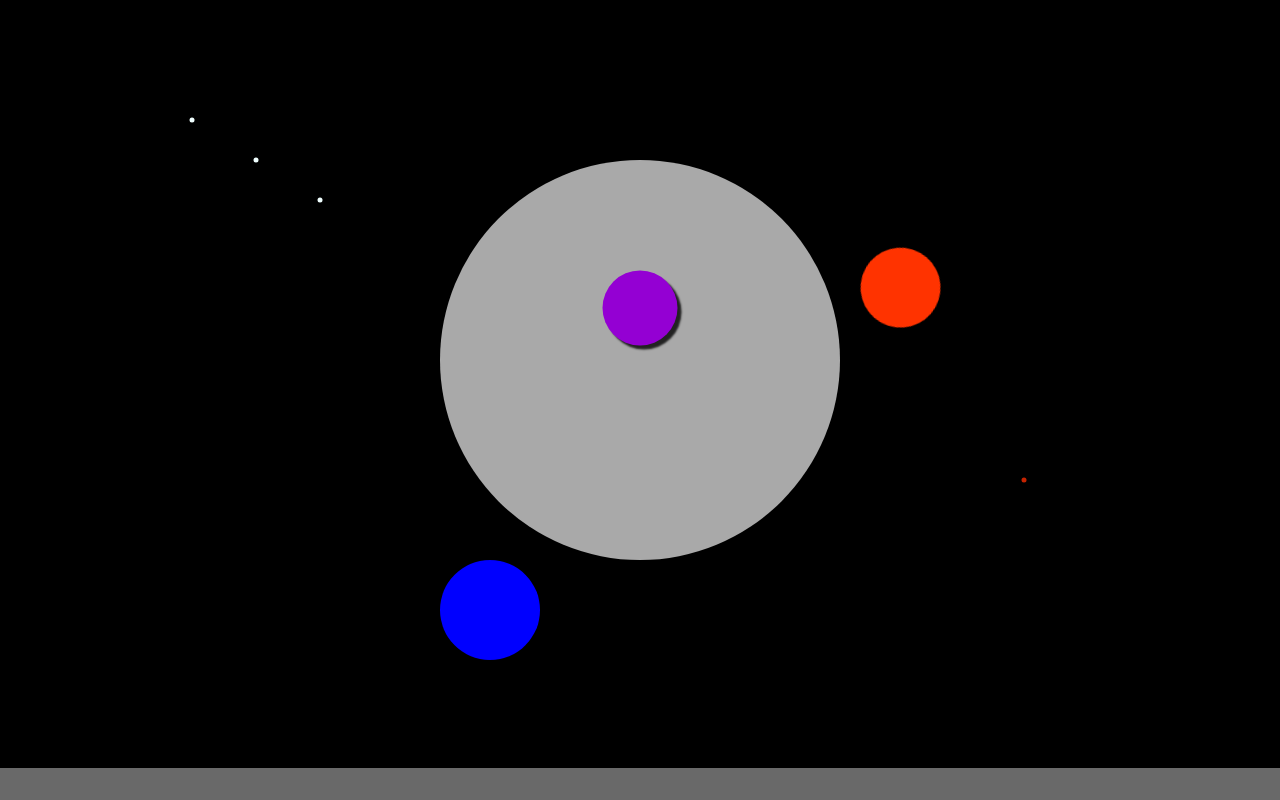
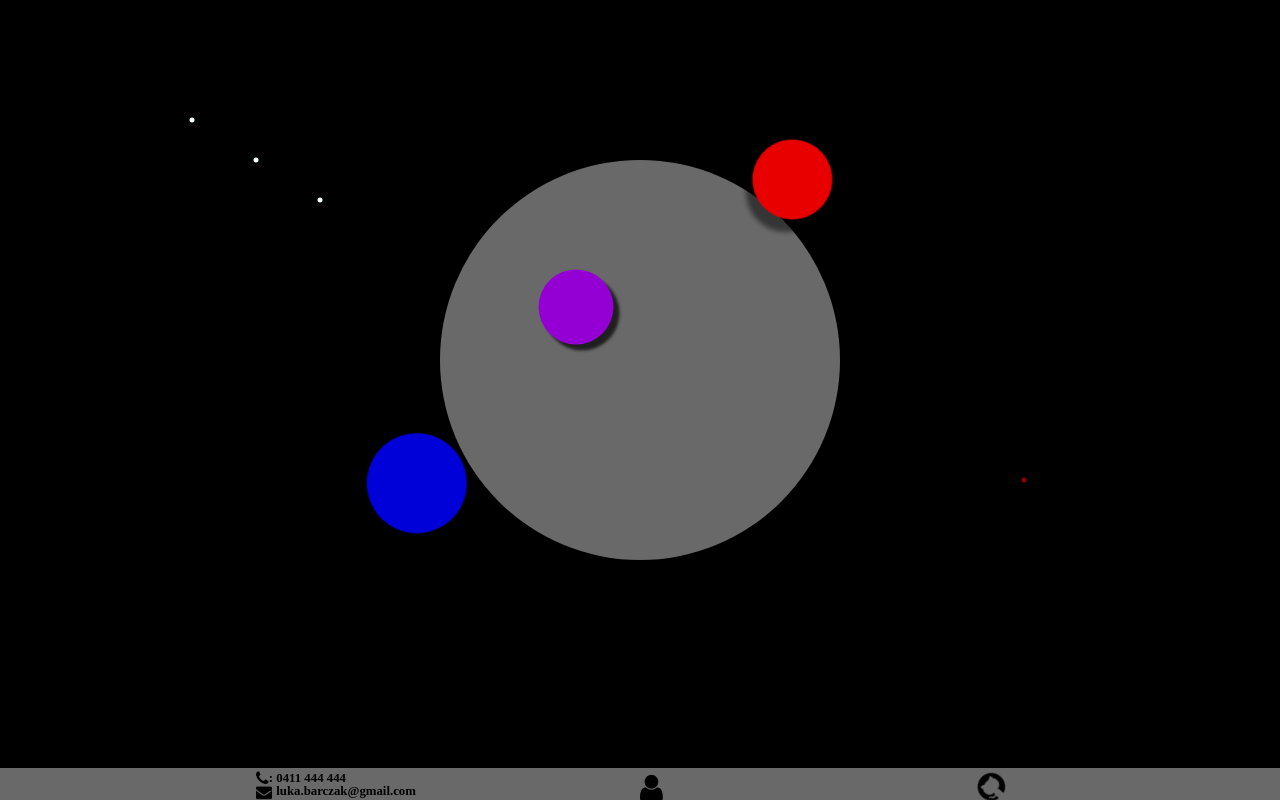
Before and after one commit to b4ry/WebClient, an Angular app: page / in a window 1280 px wide. Built offline with nearby package versions, Linux system fonts and the light colour scheme.

Commit message:
- implemented footer content and its logic - css

```diff
--- a/src/app/app.component.css
+++ b/src/app/app.component.css
@@ -1,7 +1,7 @@
 .photo {
     width: 400px;
     height: 400px;
-    background-color: darkgray;
+    background-color: dimgray;
     border-radius: 50%;
     z-index: -1;
 }
@@ -143,7 +143,165 @@
     bottom: 0;
     height: 4%;
     width: 100%;
-    background-color: dimgrey;
-    color: white;
+    background-color: dimgray;
+    color: black;
+    z-index: 10;
+}
+
+.footer .contact {
+    left: 20%;
+    top: 8%;
+}
+
+.contact i.fa-phone {
+    position: absolute;
+    left: 20%;
+    top: 5%;
+    animation-name: contact-phone-rolling;
+    animation-duration: 2s;
+    animation-timing-function: ease-out;
+    animation-iteration-count: 1;
+}
+
+.contact i.fa-envelope {
+    position: absolute;
+    left: 20%;
+    top: 50%;
+    animation-name: contact-mail-rolling;
+    animation-duration: 2s;
+    animation-timing-function: ease-out;
+    animation-iteration-count: 1;
+}
+
+.contact .contact-phone-number {
+    position: absolute;
+    left: 21%;
+    top: 8%;
+    font-size: 80%;
+    font-weight: bold;
+    animation-name: contact-phone-number-appear;
+    animation-duration: 4s;
+    animation-timing-function: linear;
+    animation-iteration-count: 1;
+}
+
+.contact .contact-mail {
+    position: absolute;
+    left: 21%;
+    top: 50%;
+    font-size: 80%;
+    font-weight: bold;
+    animation-name: contact-mail-appear;
+    animation-duration: 4s;
+    animation-timing-function: linear;
+    animation-iteration-count: 1;
+}
+
+.footer .about-me {
+    position: absolute;
+    font-size: 200%;
+    left: 50%;
+    top: 8%;
+    animation-name: contact-user-rolling;
+    animation-duration: 4s;
+    animation-timing-function: ease-out;
+    animation-iteration-count: 1;
+}
+
+.github i.fa-github {
+    left: 80%;
+    top: 8%;
+    position: absolute;
+    font-size: 200%;
+    animation-name: contact-github-rolling;
+    animation-duration: 6s;
+    animation-timing-function: ease-out;
+    animation-iteration-count: 1;
+}
+
+.github .github-link {
+    position: absolute;
+    font-size: 80%;
+    font-weight: bold;
+    left: 82%;
+    top: 30%;
+    animation-name: github-link-appear;
+    animation-duration: 8s;
+    animation-timing-function: linear;
+    animation-iteration-count: 1;
+}
+
+@keyframes contact-phone-rolling {
+    0%      {    left: 0%; transform: rotate(0deg);         }
+    100%    {    left: 20%; transform: rotate(360deg);      }
+}
+
+@keyframes contact-mail-rolling {
+    0%      {    left: 0%; transform: rotate(0deg);         }
+    100%    {    left: 20%; transform: rotate(360deg);      }
+}
+
+@keyframes contact-user-rolling {
+    0%      {    left: 0%; transform: rotate(0deg); pointer-events: none;                               }
+    100%    {    left: 50%; transform: rotate(720deg); pointer-events: none;                            }
+}
+
+@keyframes contact-github-rolling {
+    0%      {    left: 0%; transform: rotate(0deg);         }
+    100%    {    left: 80%; transform: rotate(1080deg);     }
+}
+
+@keyframes contact-phone-number-appear {
+    0%      {    opacity: 0;                                }
+    50%     {    opacity: 0;                                }
+    100%    {    opacity: 1;                                }
+}
+
+@keyframes contact-mail-appear {
+    0%      {    opacity: 0;                                }
+    50%     {    opacity: 0;                                }
+    100%    {    opacity: 1;                                }
+}
+
+@keyframes github-link-appear {
+    0%      {    opacity: 0;                                }
+    75%     {    opacity: 0;                                }
+    100%    {    opacity: 1;                                }
+}
+
+.about-me i.fa-user:hover .about-me-tooltip {
+    visibility: visible;
+    opacity: 1;
+}
+
+.about-me i.fa-user:hover {
+    color: red;
+}
+
+.about-me i.fa-user .about-me-tooltip {
+    visibility: hidden;
+    width: 120px;
+    background-color: white;
+    color: black;
     text-align: center;
+    position: absolute;
+    font-size: 60%;
+    border-radius: 6px;
+    bottom: 120%;
+    left: 50%;
+    margin-left: -60px;
+    font-weight: bold;
+    opacity: 0;
+    transition: opacity 1s;
 }
+
+.about-me i.fa-user .about-me-tooltip::after {
+    content: "";
+    position: absolute;
+    top: 100%;
+    left: 50%;
+    margin-left: -5px;
+    border-width: 5px;
+    border-style: solid;
+    border-color: white transparent transparent transparent;
+}
--- a/src/app/app.component.html
+++ b/src/app/app.component.html
@@ -8,5 +8,21 @@
   <div class="star2 center"></div>
   <div class="star3 center"></div>
   <div class="star4 center"></div>
-  <div class="footer"></div>
+  <div id="footer" class="footer">
+    <div class="contact">
+      <i class="fa fa-phone"></i>
+      <span class="contact-phone-number">: 0411 444 444</span>
+      <i class="fa fa-envelope"></i>
+      <span class="contact-mail">: luka.barczak@gmail.com</span>
+    </div>
+    <div class="about-me">
+      <i class="fa fa-user">
+          <span class="about-me-tooltip">Click me to know more about me!</span>
+      </i>
+    </div>
+    <div class="github">
+      <i class="fa fa-github"></i>
+      <span class="github-link">: https://github.com/b4ry</span>
+    </div>
+  </div>
 </div>
--- a/src/app/app.component.ts
+++ b/src/app/app.component.ts
@@ -7,4 +7,8 @@ import { Component } from '@angular/core';
 })
 export class AppComponent {
   title = 'app';
+
+  openFullFooter(): void {
+    document.getElementById("footer").style.height = "10%";
+  }
 }
--- a/src/index.html
+++ b/src/index.html
@@ -7,6 +7,7 @@
 
   <meta name="viewport" content="width=device-width, initial-scale=1">
   <link rel="icon" type="image/x-icon" href="favicon.ico">
+  <link rel="stylesheet" href="https://cdnjs.cloudflare.com/ajax/libs/font-awesome/4.7.0/css/font-awesome.min.css">
 </head>
 <body>
   <app-root></app-root>
```
